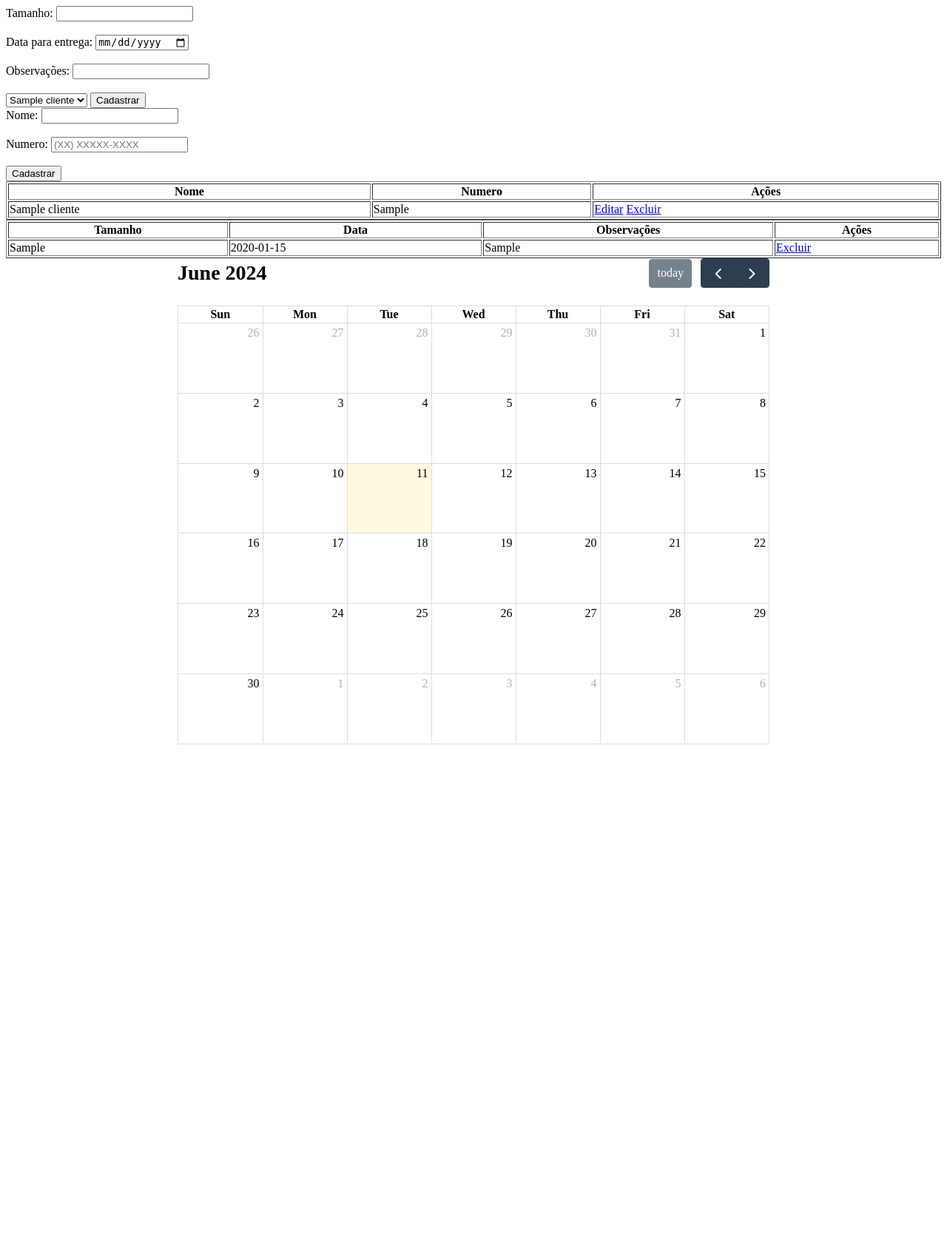
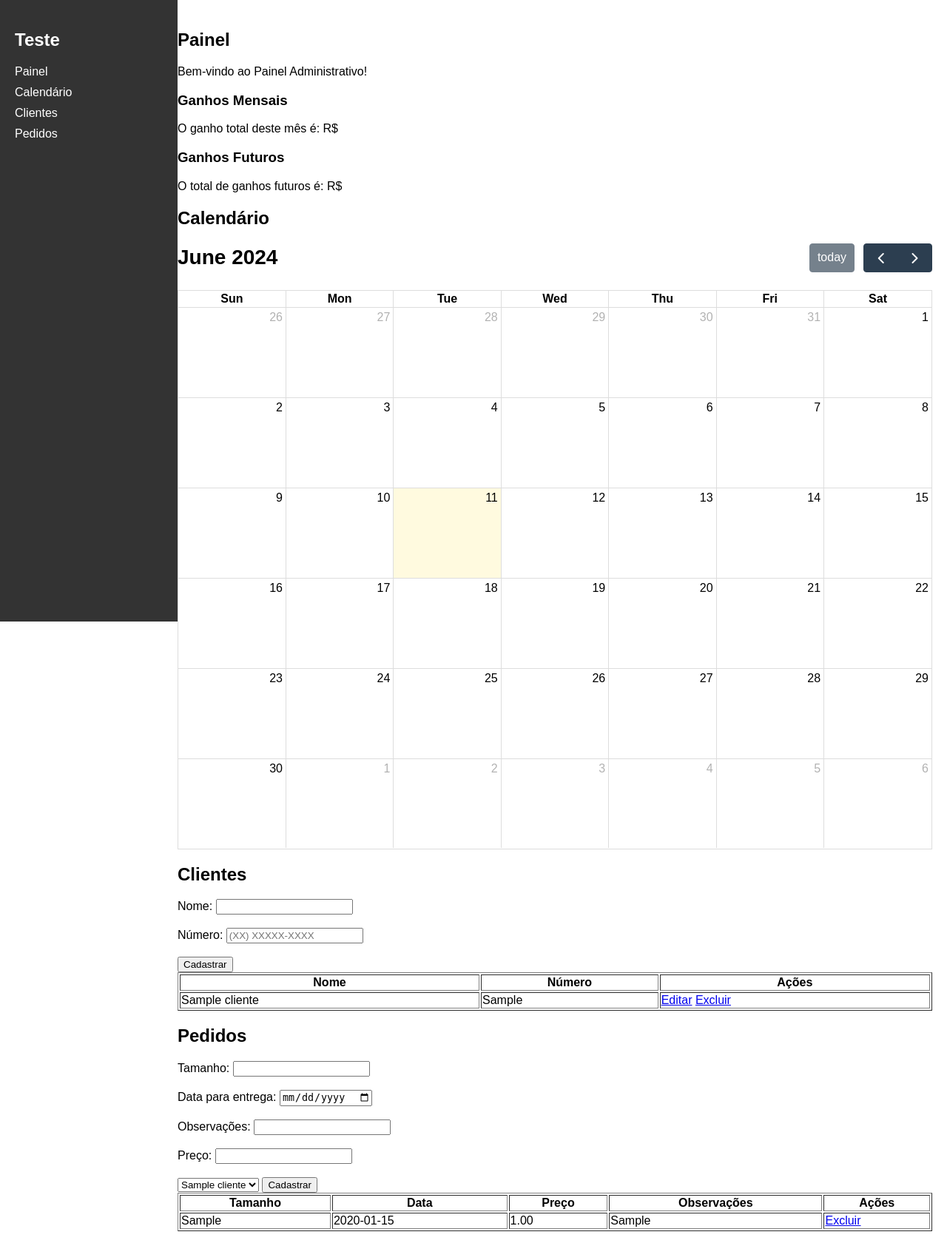
Before and after one commit to EdLuz111/confeitaria, a PHP site: page / in a window 1280 px wide. Shown: the whole page at 74% size. Before the commit the page ends 1006 px from the top, so only its background shows below. Run offline with PHP 8.4, Linux system fonts and the light colour scheme; tables that the repository leaves empty hold one stand-in row (values such as "Sample post"); lists and menus that the app fills with data are empty.

Commit message:
Add files via upload

```diff
--- a/cadastro_pedidos.php
+++ b/cadastro_pedidos.php
@@ -5,14 +5,16 @@ $tamanho = $_REQUEST['tamanho'];
 $data_para_entrega = $_REQUEST['data_para_entrega'];
 $observacoes = $_REQUEST['observacoes'];
 $id_cliente = $_REQUEST['id_cliente'];
+$preco = $_REQUEST['preco'];
 
 try {
-    $sql = 'INSERT INTO pedidos (tamanho, data_para_entrega, observacoes, id_cliente) VALUES (:tamanho, :data_para_entrega, :observacoes, :id_cliente)';
+    $sql = 'INSERT INTO pedidos (tamanho, data_para_entrega, observacoes, id_cliente, preco) VALUES (:tamanho, :data_para_entrega, :observacoes, :id_cliente, :preco)';
     $stmt = $conexao->prepare($sql);
     $stmt->bindParam(':tamanho', $tamanho);
     $stmt->bindParam(':data_para_entrega', $data_para_entrega);
     $stmt->bindParam(':observacoes', $observacoes);
     $stmt->bindParam(':id_cliente', $id_cliente);
+    $stmt->bindParam(':preco', $preco);
     $stmt->execute();
 
     echo "Pedido cadastrado com sucesso!";
--- a/cliente.php
+++ b/cliente.php
@@ -12,7 +12,7 @@ $stmt_cliente->execute();
 $cliente = $stmt_cliente->fetch(PDO::FETCH_OBJ);
 
 // Busca os pedidos do cliente
-$sql_pedidos = "SELECT id, tamanho, data_para_entrega, observacoes FROM pedidos WHERE id_cliente = :id_cliente";
+$sql_pedidos = "SELECT id, tamanho, data_para_entrega, observacoes, preco FROM pedidos WHERE id_cliente = :id_cliente";
 $stmt_pedidos = $conexao->prepare($sql_pedidos);
 $stmt_pedidos->bindParam(':id_cliente', $id, PDO::PARAM_INT);
 $stmt_pedidos->execute();
@@ -55,6 +55,9 @@ $pedidos = $stmt_pedidos->fetchAll(PDO::FETCH_OBJ);
         <br><br>
         <span>Observações:</span>
         <input type="text" name="observacoes" value="<?php echo $pedido->observacoes ?>">
+        <br><br>
+        <span>Preço:</span>
+        <input type="number" step="0.01" name="preco" value="<?php echo $pedido->preco ?>">
         <input type="submit" value="Editar pedido">
     </form>
     <br>
--- a/conexao.php
+++ b/conexao.php
@@ -2,7 +2,7 @@
 
     $host = "127.0.0.1";
     $db_name = "confeitaria";
-    $porta = "3307";
+    $porta = "3306";
     $conexao = new PDO('mysql:host='.$host.';
                 port='.$porta.';
                 dbname='.$db_name,"root","");
--- a/index.php
+++ b/index.php
@@ -1,56 +1,69 @@
 <?php
-
 include './conexao.php';
 
-// Lista todos os alunos
-// comando de seleção
+// Calcular o ganho mensal
+$mes_atual = date('Y-m');
+$sql_ganho_mensal = "SELECT SUM(preco) AS ganho_mensal FROM pedidos WHERE data_para_entrega LIKE '$mes_atual%'";
+$stmt_ganho_mensal = $conexao->prepare($sql_ganho_mensal);
+$stmt_ganho_mensal->execute();
+$ganho_mensal = $stmt_ganho_mensal->fetch(PDO::FETCH_ASSOC);
+
+// Calcular os ganhos futuros
+$data_atual = date('Y-m-d');
+$sql_ganhos_futuros = "SELECT SUM(preco) AS ganhos_futuros FROM pedidos WHERE data_para_entrega > '$data_atual'";
+$stmt_ganhos_futuros = $conexao->prepare($sql_ganhos_futuros);
+$stmt_ganhos_futuros->execute();
+$ganhos_futuros = $stmt_ganhos_futuros->fetch(PDO::FETCH_ASSOC);
 ?>
-
 
 <!DOCTYPE html>
 <html lang="pt-BR">
 <head>
     <meta charset="UTF-8">
     <meta name="viewport" content="width=device-width, initial-scale=1.0">
-    <title>Document</title>
+    <title>Teste</title>
     <link href='https://cdn.jsdelivr.net/npm/fullcalendar@5.11.3/main.min.css' rel='stylesheet' />
     <script src='https://cdn.jsdelivr.net/npm/fullcalendar@5.11.3/main.min.js'></script>
     <style>
-        #calendar {
-            max-width: 800px;
-            margin: 0 auto;
-        }
+        <?php include './style.css'?>
     </style>
 </head>
 <body>
-    <form action="cadastro_pedidos.php" method="post">
-        <span>Tamanho: </span>
-        <input type="text" name="tamanho">
-        <br><br>
-        <span>Data para entrega:</span>
-        <input type="date" name="data_para_entrega">
-        <br><br>
-        <span>Observações:</span>
-        <input type="text" name="observacoes">
-        <br><br>
-        <select name="id_cliente" id="nome_cliente">
-            <?php
-                $sql = "SELECT * FROM clientes";
-                // execução do comando select
-                $consulta = $conexao->query($sql);
-                while ($linhas = $consulta->fetch(PDO::FETCH_OBJ)) {
-            ?>
-                <option value="<?php echo $linhas->id ?>"><?php echo $linhas->nome ?></option>
-            <?php
-                }
-            ?>
-        </select>
-        <input type="submit" value="Cadastrar">
-    </form>
+
+<div class="sidebar">
+    <h2>Teste</h2>
+    <a href="#painel">Painel</a>
+    <a href="#calendario">Calendário</a>
+    <a href="#clientes">Clientes</a>
+    <a href="#pedidos">Pedidos</a>
+</div>
+
+<div class="content">
+    <section id="painel">
+        <h2>Painel</h2>
+        <p>Bem-vindo ao Painel Administrativo!</p>
+        <!-- Exibir ganho mensal e ganhos futuros -->
+        <div>
+            <h3>Ganhos Mensais</h3>
+            <p>O ganho total deste mês é: R$ <?php echo $ganho_mensal['ganho_mensal']; ?></p>
+        </div>
+        <div>
+            <h3>Ganhos Futuros</h3>
+            <p>O total de ganhos futuros é: R$ <?php echo $ganhos_futuros['ganhos_futuros']; ?></p>
+        </div>
+    </section>
+
+    <section id="calendario">
+        <h2>Calendário</h2>
+        <div id='calendar'></div>
+    </section>
+
+    <section id="clientes">
+        <h2>Clientes</h2>
         <form action="cadastrar.php" method="post">
             <span>Nome: </span><input type="text" name="nome">
             <br><br>
-        <span>Numero: </span>
+            <span>Número: </span>
             <input type="tel" pattern="\(\d{2}\) \d{5}-\d{4}" name="numero" placeholder="(XX) XXXXX-XXXX">
             <br><br>
             <input type="submit" value="Cadastrar">
@@ -59,13 +72,13 @@ include './conexao.php';
             <thead>
                 <tr>
                     <th>Nome</th>
-                <th>Numero</th>
+                    <th>Número</th>
                     <th>Ações</th>
                 </tr>
             </thead>
+            <tbody>
                 <?php
                 $sql = "SELECT * FROM clientes";
-            // execução do comando select
                 $consulta_2 = $conexao->query($sql);
                 while ($linha = $consulta_2->fetch(PDO::FETCH_OBJ)) {
                 ?>
@@ -80,25 +93,58 @@ include './conexao.php';
                 <?php
                 }
                 ?>
+            </tbody>
         </table>
+    </section>
+
+    <section id="pedidos">
+        <h2>Pedidos</h2>
+        <form action="cadastro_pedidos.php" method="post">
+            <span>Tamanho: </span>
+            <input type="text" name="tamanho">
+            <br><br>
+            <span>Data para entrega:</span>
+            <input type="date" name="data_para_entrega">
+            <br><br>
+            <span>Observações:</span>
+            <input type="text" name="observacoes">
+            <br><br>
+            <span>Preço:</span>
+            <input type="text" name="preco">
+            <br><br>
+            <select name="id_cliente" id="nome_cliente">
+                <?php
+                $sql = "SELECT * FROM clientes";
+                $consulta = $conexao->query($sql);
+                while ($linhas = $consulta->fetch(PDO::FETCH_OBJ)) {
+                ?>
+                <option value="<?php echo $linhas->id ?>"><?php echo $linhas->nome ?></option>
+                <?php
+                }
+                ?>
+            </select>
+            <input type="submit" value="Cadastrar">
+        </form>
         <table width="100%" border="1">
             <thead>
                 <tr>
                     <th>Tamanho</th>
                     <th>Data</th>
+                    <th>Preço</th>
                     <th>Observações</th>
                     <th>Ações</th>
                 </tr>
             </thead>
+            <tbody>
                 <?php
                 $sql = "SELECT pedidos.*, clientes.nome as nome_cliente FROM pedidos JOIN clientes ON pedidos.id_cliente = clientes.id";
-            // execução do comando select
                 $consulta_2 = $conexao->query($sql);
                 while ($linha = $consulta_2->fetch(PDO::FETCH_OBJ)) {
                 ?>
                 <tr>
                     <td><?php echo $linha->tamanho ?></td>
                     <td><?php echo $linha->data_para_entrega ?></td>
+                    <td><?php echo $linha->preco ?></td>
                     <td><?php echo $linha->observacoes ?></td>
                     <td>
                         <a href="excluir_pedido.php?id=<?php echo $linha->id ?>">Excluir</a>
@@ -107,9 +153,10 @@ include './conexao.php';
                 <?php
                 }
                 ?>
+            </tbody>
         </table>
-
-    <div id='calendar'></div>
+    </section>
+</div>
 
 <script>
     document.addEventListener('DOMContentLoaded', function() {
@@ -132,5 +179,6 @@ include './conexao.php';
         calendar.render();
     });
 </script>
+
 </body>
 </html>
--- /dev/null
+++ b/style.css
@@ -0,0 +1,40 @@
+body {
+    font-family: Arial, sans-serif;
+    margin: 0;
+    padding: 0;
+    display: flex;
+}
+
+.sidebar {
+    width: 200px;
+    background-color: #333;
+    color: white;
+    padding: 20px;
+    height: 100vh;
+    position: fixed;
+}
+
+.sidebar h2 {
+    color: white;
+}
+
+.sidebar a {
+    color: white;
+    text-decoration: none;
+    display: block;
+    margin: 10px 0;
+}
+
+.content {
+    margin-left: 220px;
+    padding: 20px;
+    width: calc(100% - 220px);
+}
+
+.section {
+    display: none;
+}
+
+.section.active {
+    display: block;
+}
```
Also changed, not shown: clientes.sql (+16 -33 lines), editar_pedido.php (+4 -3 lines). Lines whose indentation alone changed are shown as unchanged.
